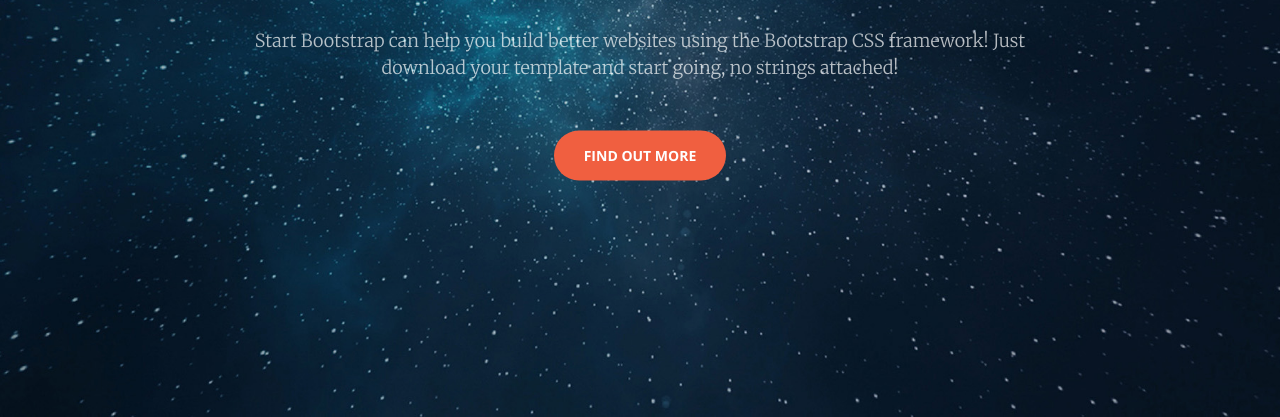
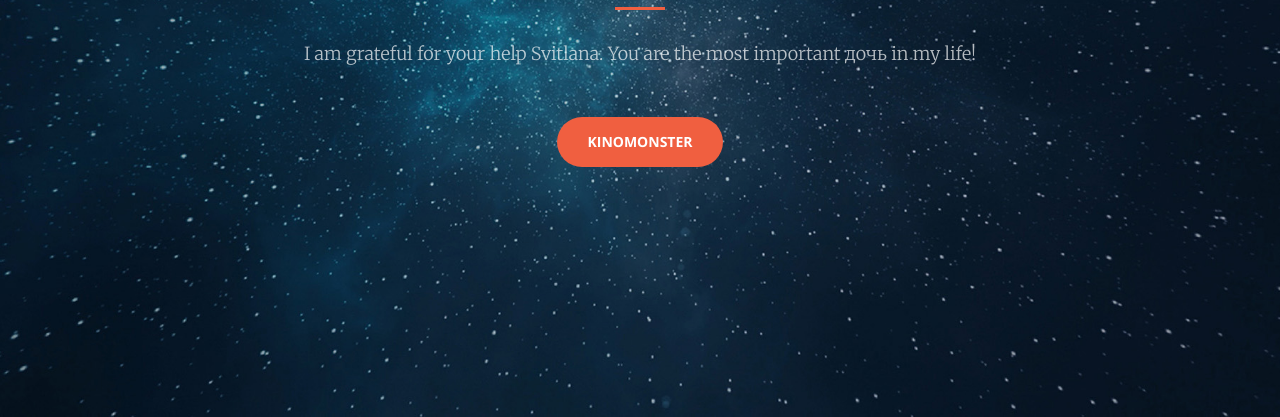
Before and after one commit to Brusni4kin/Just-for-fun, a website: page index.html in a window 1280 px wide. Shown: the part 383-800 px from the top of the page. Drawn offline with nearby package versions, Linux system fonts and the light colour scheme.

Commit message:
Update index.html

```diff
--- a/index.html
+++ b/index.html
@@ -73,8 +73,8 @@
             <div class="header-content-inner">
                 <h1 id="homeHeading">Your Favorite Source of Free Bootstrap Themes</h1>
                 <hr>
-                <p>Start Bootstrap can help you build better websites using the Bootstrap CSS framework! Just download your template and start going, no strings attached!</p>
-                <a href="#about" class="btn btn-primary btn-xl page-scroll">Find Out More</a>
+                <p>I am grateful for your help Svitlana. You are the most important дочь in my life!</p>
+                <a href="https://brusni4kin.github.io/alex_bruski/index.html" class="btn btn-primary btn-xl page-scroll">Kinomonster</a>
             </div>
         </div>
     </header>
```
